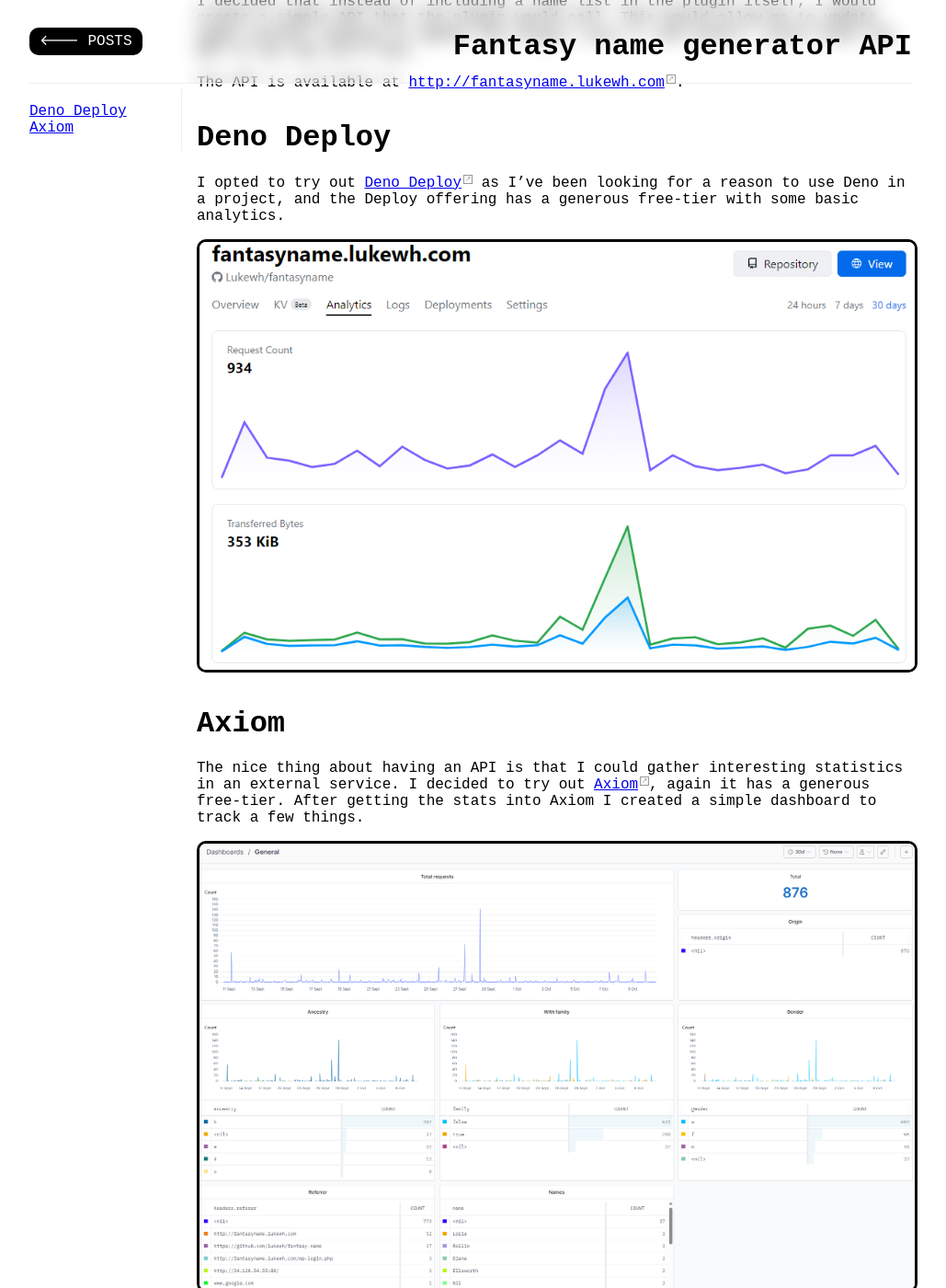
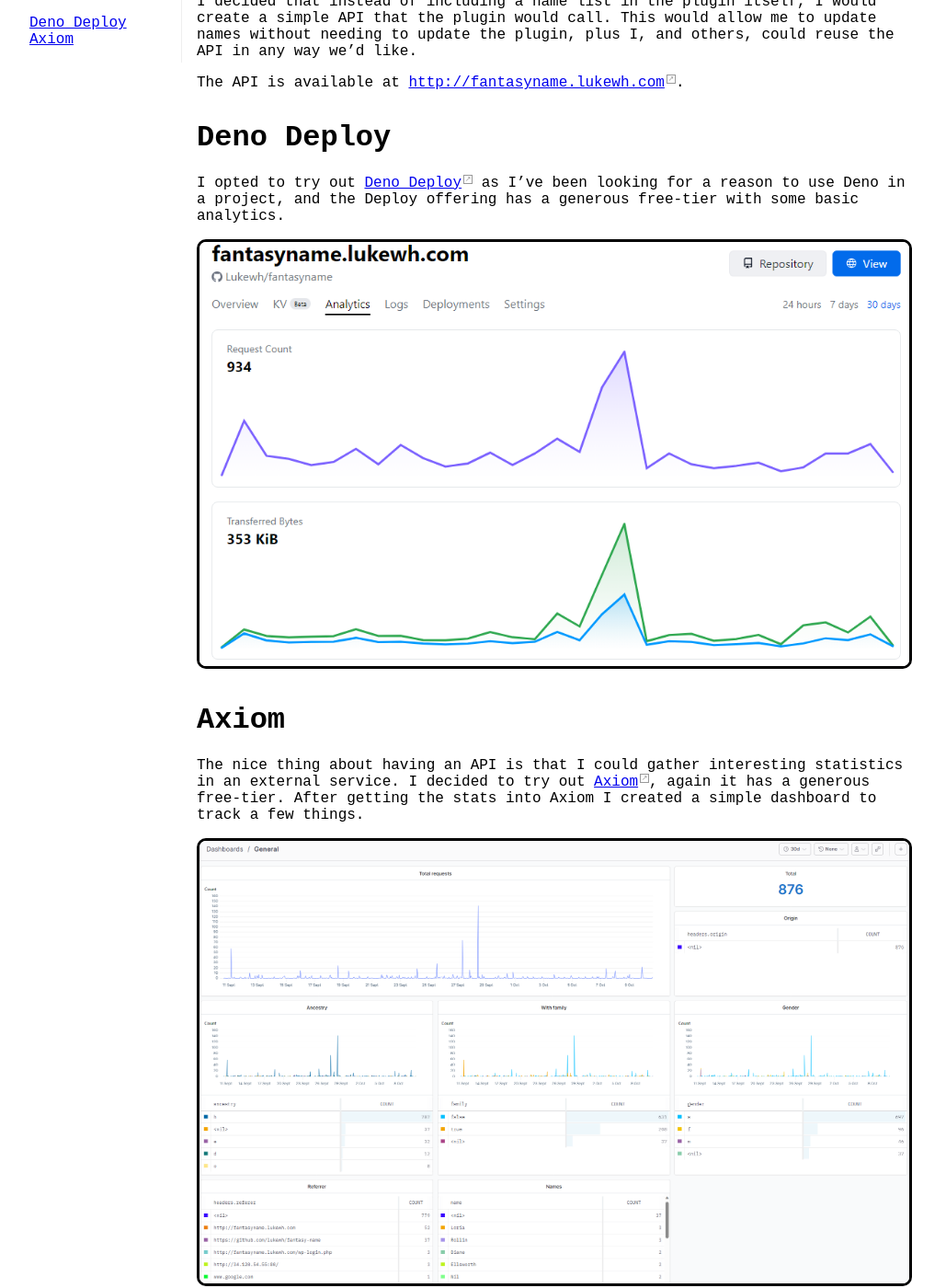
Before and after one commit to Lukewh/lukewh.com, a Jekyll site: the page built from blog/_posts/2023-08-15-fantasy-name-generator-api.md, in a window 1280 px wide and 1400 px high, scrolled down 274 px. Shown: the whole window at 92% size, without its empty margins (128-1157 px from the left). Built offline with Jekyll 4.4.1, drawn with Linux system fonts in a browser that asks for light colours; some web fonts are replaced.

Commit message:
Updates to styling

```diff
--- a/_layouts/default.html
+++ b/_layouts/default.html
@@ -89,6 +89,13 @@
     align-items: center;
    }
 
+   @media screen and (max-width: 850px) {
+    .cols {
+      flex-direction: column;
+      align-items: flex-start;
+    }
+   }
+
    .button {
     border: 3px solid #000;
     background: #000;
@@ -122,23 +129,26 @@
     margin-top: 0;
    }
 
-   .is-sticky .cols {
-    backdrop-filter: blur(10px);
+   .header {
     border-bottom: 1px solid #efefef;
    }
 
    table {
-    border: 1px solid #000;
-    border-collapse: collapse;
+    border-collapse: inherit;
+    border-spacing: 0;
     border-radius: 10px;
+    border: 3px solid #000;
    }
    table td, table th {
     border-right: 1px solid;
     border-bottom: 1px solid;
-    padding: 0.5rem;
+    padding: 0.5rem 0.8em;
    }
    table td:last-child, table th:last-child {
     border-right: 0;
+   }
+   table tr:last-of-type td {
+    border-bottom: 0;
    }
    table th {
     background: #000;
@@ -147,7 +157,7 @@
 
    #table-of-contents {
     position: sticky;
-    top: 6em;
+    top: 0;
     width: 30em;
     align-self: flex-start;
     margin-right: 1em;
@@ -189,13 +199,10 @@
     border: 3px solid black;
     border-radius: 10px;
     max-width: 100%;
+    box-sizing: border-box;
    }
    .is-round {
     border-radius: 100%;
-   }
-   .is-sticky {
-    position: sticky;
-    top: 0;
    }
 
   </style>
--- a/_layouts/post.html
+++ b/_layouts/post.html
@@ -2,7 +2,7 @@
 layout: default
 ---
 
-<div class="is-sticky">
+<div class="header">
   <div class="cols">
     <a href="/blog" class="button">🡐 posts</a>
     <h1>{% if page.draft %}DRAFT - {% endif %}{{ page.title }}</h1>
```
